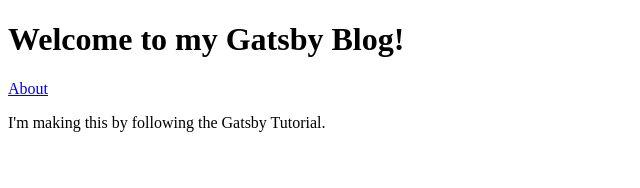
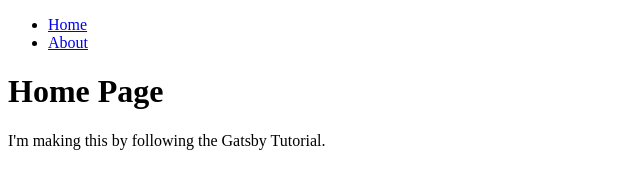
Before and after one commit to ricoputrap/gatsby-blog, a Gatsby site: page / in a window 1280 px wide. Shown: the whole page, without its empty margins (0-640 px from the left). Built offline with nearby package versions, Linux system fonts and the light colour scheme; Gatsby itself is replaced by a stand-in of ours.

Commit message:
Implement Layout component to wrap pages and navigation link

```diff
--- /dev/null
+++ b/src/components/layout.js
@@ -0,0 +1,20 @@
+import React from 'react';
+import { Link } from 'gatsby';
+
+const Layout = ({ pageTitle, children }) => {
+  return (
+    <main>
+      <title>{ pageTitle }</title>
+      <nav>
+        <ul>
+          <li><Link to='/'>Home</Link></li>
+          <li><Link to='/about'>About</Link></li>
+        </ul>
+      </nav>
+      <h1>{ pageTitle }</h1>
+      { children }
+    </main>
+  )
+}
+
+export default Layout;
--- a/src/pages/index.js
+++ b/src/pages/index.js
@@ -1,14 +1,11 @@
 import React from 'react';
-import { Link } from 'gatsby';
+import Layout from '../components/layout';
 
 const IndexPage = () => {
   return (
-    <main>
-      <title>Home Page</title>
-      <h1>Welcome to my Gatsby Blog!</h1>
-      <Link to='/about'>About</Link>
+    <Layout pageTitle='Home Page'>
       <p>I'm making this by following the Gatsby Tutorial.</p>
-    </main>
+    </Layout>
   )
 }
 
```
Also changed, not shown: src/pages/about.js (+3 -6 lines).
